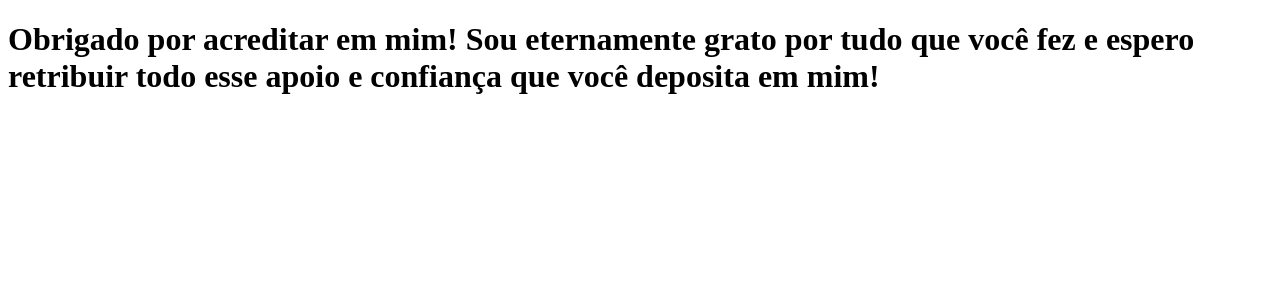
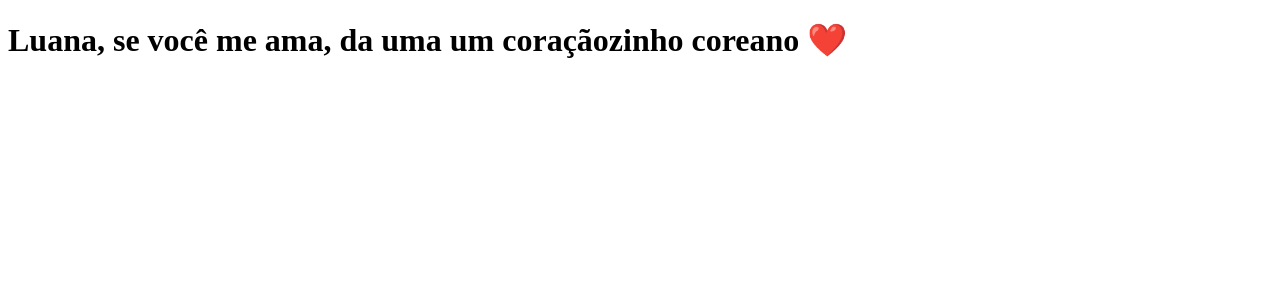
Before and after one commit to Witor-Silva/clone-tabnews, a Next.js app: page / in a window 1280 px wide. Shown: the top 300 px of the page. Built offline with nearby package versions, Linux system fonts and the light colour scheme.

Commit message:
Mostrando minha frase para alguem muito especial!

```diff
--- a/pages/index.js
+++ b/pages/index.js
@@ -1,5 +1,5 @@
 function Home() {
-    return <h1>Obrigado por acreditar em mim! Sou eternamente grato por tudo que você fez e espero retribuir todo esse apoio e confiança que você deposita em mim!</h1>
+    return <h1>Luana, se você me ama, da uma um coraçãozinho coreano ❤️</h1>
 }
 
 export default Home;
```
